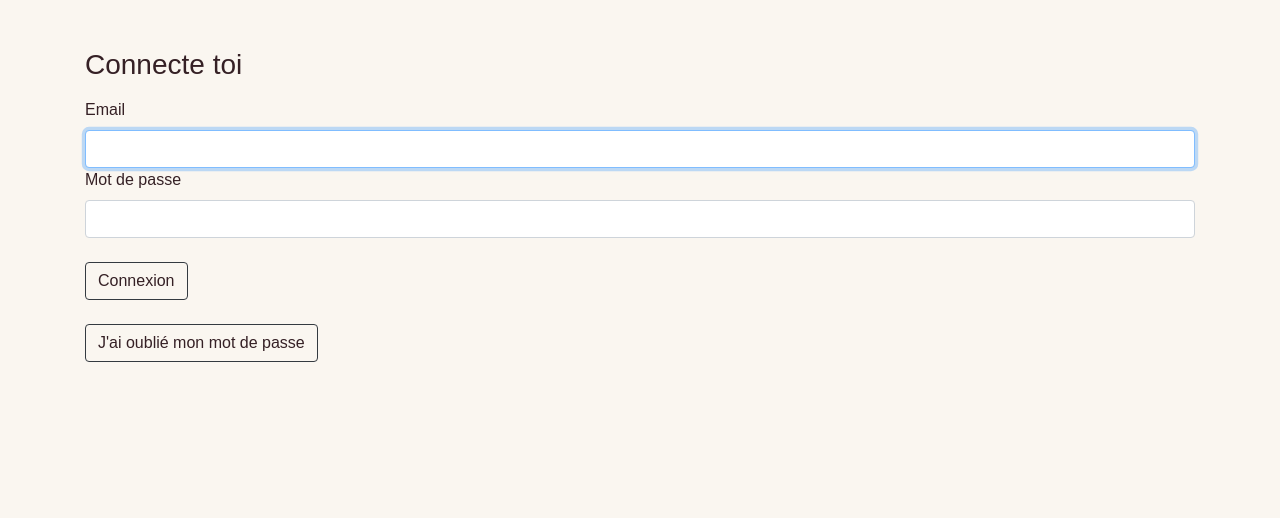
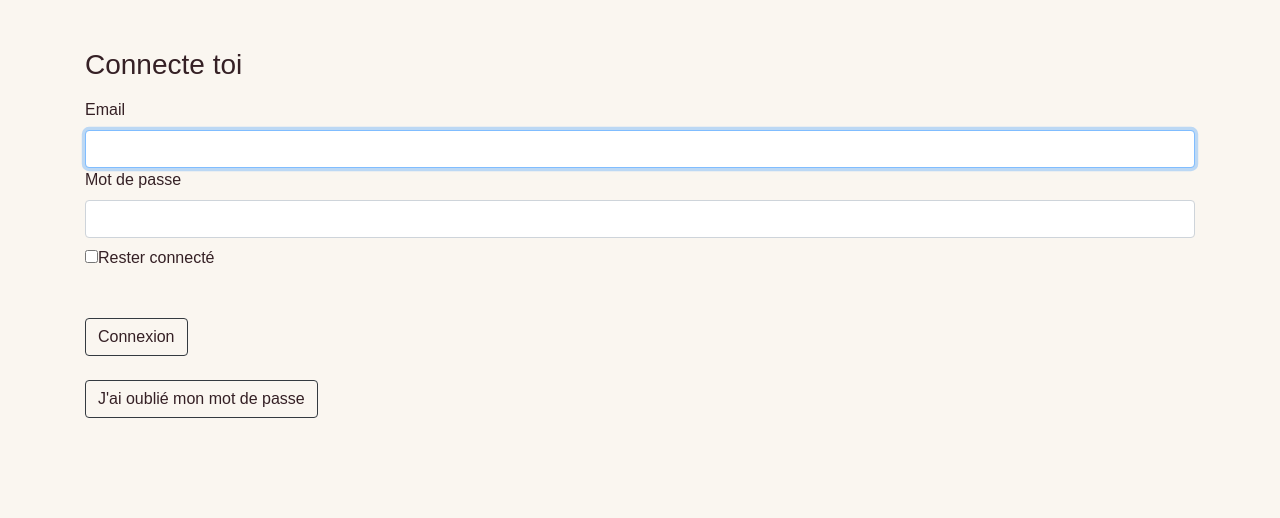
Before and after one commit to LouGrom/Owine, a Symfony app: template templates/security/login.html.twig in a window 1280 px wide. Shown: the part 57-575 px from the top of the page. Run offline with Twig, Linux system fonts and the light colour scheme; the template is opened without the code that fills it, so the values that code supplies are empty; some libraries are stand-ins or nearby versions; some web fonts are replaced.

Commit message:
Add remember me

```diff
--- a/templates/security/login.html.twig
+++ b/templates/security/login.html.twig
@@ -18,16 +18,16 @@
            value="{{ csrf_token('authenticate') }}"
     >
 
-    {#
-        Uncomment this section and add a remember_me option below your firewall to activate remember me functionality.
-        See https://symfony.com/doc/current/security/remember_me.html
 
-        <div class="checkbox mb-3">
+        {# Uncomment this section and add a remember_me option below your firewall to activate remember me functionality.
+        See https://symfony.com/doc/current/security/remember_me.html #}
+
+        <div class="checkbox mb-3 mt-2">
             <label>
-                <input type="checkbox" name="_remember_me"> Remember me
+                <input type="checkbox" name="_remember_me">Rester connecté
             </label>
         </div>
-    #}
+
 
     <button class="btn btn-dark mt-4" type="submit">
         Connexion
```
Also changed, not shown: 1 other file.
